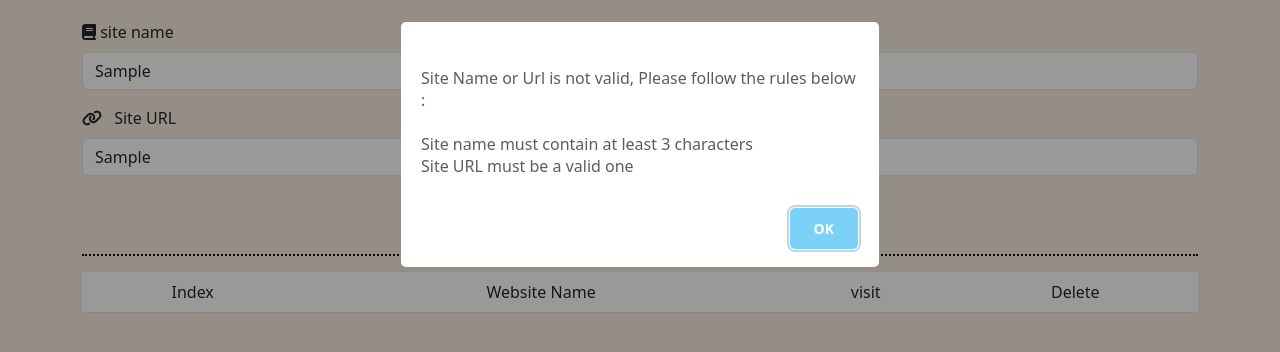
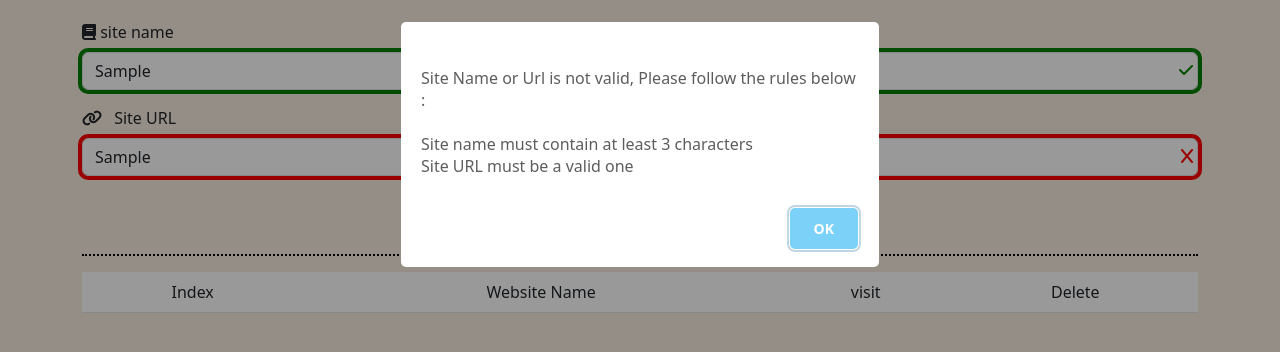
Before and after one commit to osama001/bookmarker, a plain HTML site: page index.html in a window 1280 px wide. Both pictures are taken after typing "Sample", "Sample" into the empty fields and a click on the button "submit". Shown: the part 256-608 px from the top of the page. Drawn offline with nearby package versions, Linux system fonts and the light colour scheme; some packages are replaced by stand-ins of ours; a script that the page names is missing.

Commit message:
check styling inputs

```diff
--- a/css/style.css
+++ b/css/style.css
@@ -67,3 +67,15 @@ table{
     padding: 5px 10px;
     color: white;
 }
+.oninput{
+    position: absolute;
+    top:10px;
+    right: 5px;
+    display: none;
+}
+.fa-check  {
+    color: green;
+}
+.fa-x{
+    color: red;
+}
--- a/index.html
+++ b/index.html
@@ -32,9 +32,18 @@
         </section>
         <section>
             <i class="fa-solid fa-book"></i>  <label for="name" class="pb-2">site name</label>
-            <input type="text" class="form-control mb-3 " id="name" placeholder="bookmark name">
+            <div class="outer position-relative">
+                <input type="text" class="form-control mb-3 position-relative"  oninput="checklength(this.value)" id="name"  placeholder="bookmark name">
+                <i class="fa-solid fa-check  oninput" id="nametrueicon"></i>
+                <i class="fa-solid fa-x oninput"  id="namefalseicon"></i>
+             </div>
+
             <i class="fa-solid fa-link pe-2"></i>  <label for="name" class="pb-2">Site URL</label>
-            <input type="text" class="form-control mb-3" id="url" placeholder="bookmark name">
+             <div class="outer position-relative">
+                <input type="text" class="form-control mb-3 " id="url" oninput="urlstyle(this.value)" placeholder="bookmark name">
+                <i class="fa-solid fa-check  oninput" id="urltrueicon"></i>
+                <i class="fa-solid fa-x oninput" id="urlfalseicon"></i>
+             </div>
         </section>
         <button class=" submit d-block mx-auto fs-4 px-4" onclick="add()"> submit</button>
 
--- a/js/index.js
+++ b/js/index.js
@@ -3,7 +3,12 @@
 var bookmark =document.getElementById('name')
 var siteUrl =document.getElementById('url')
 var tbody= document.getElementById('tbody')
+var urltrueicon= document.getElementById('urltrueicon')
+var nametrueicon= document.getElementById('nametrueicon')
+var urlfalseicon= document.getElementById('urlfalseicon')
+var namefalseicon= document.getElementById('namefalseicon')
 var myData=[]
+
 /**************************************************************************************** */
 if(localStorage.getItem('products') !=null){
 
@@ -50,6 +55,7 @@ function add(){
         }
         myData.push(application)
         localStorage.setItem('products',JSON.stringify(myData))
+        deletestyle()
         display(JSON.parse(localStorage.getItem('products')))
 
 
@@ -70,3 +76,36 @@ function Delete(index){
     localStorage.setItem('products',JSON.stringify(myData))
     display(myData)
 }
+function checklength(input){
+    if(input.length>3){
+        nametrueicon.style.display ='block'
+         bookmark.style.boxShadow= '0 0 0 0.25rem green';
+         namefalseicon.style.display='none'
+    }else if (input.length==1) {
+        namefalseicon.style.display ='block'
+        bookmark.style.boxShadow= '0 0 0 0.25rem red';
+        nametrueicon.style.display ='none'
+    }
+
+}
+
+function urlstyle(url){
+    if(isUrlValid(url)){
+        urltrueicon.style.display ='block'
+        siteUrl.style.boxShadow= '0 0 0 0.25rem green';
+         urlfalseicon.style.display='none'
+    }else  {
+        urlfalseicon.style.display ='block'
+        siteUrl.style.boxShadow= '0 0 0 0.25rem red';
+        urltrueicon.style.display ='none'
+    }
+
+}
+function deletestyle(){
+    namefalseicon.style.display='none'
+    nametrueicon.style.display ='none'
+    urlfalseicon.style.display ='none'
+    urltrueicon.style.display ='none'
+    bookmark.style.boxShadow= 'none';
+    siteUrl.style.boxShadow= 'none';
+}
```
